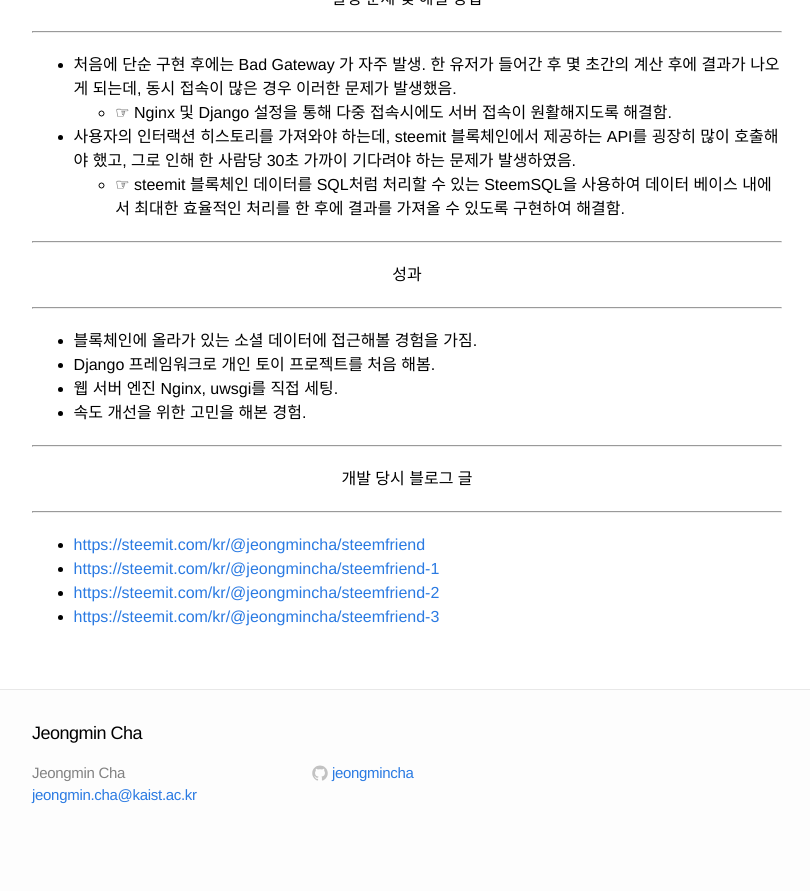
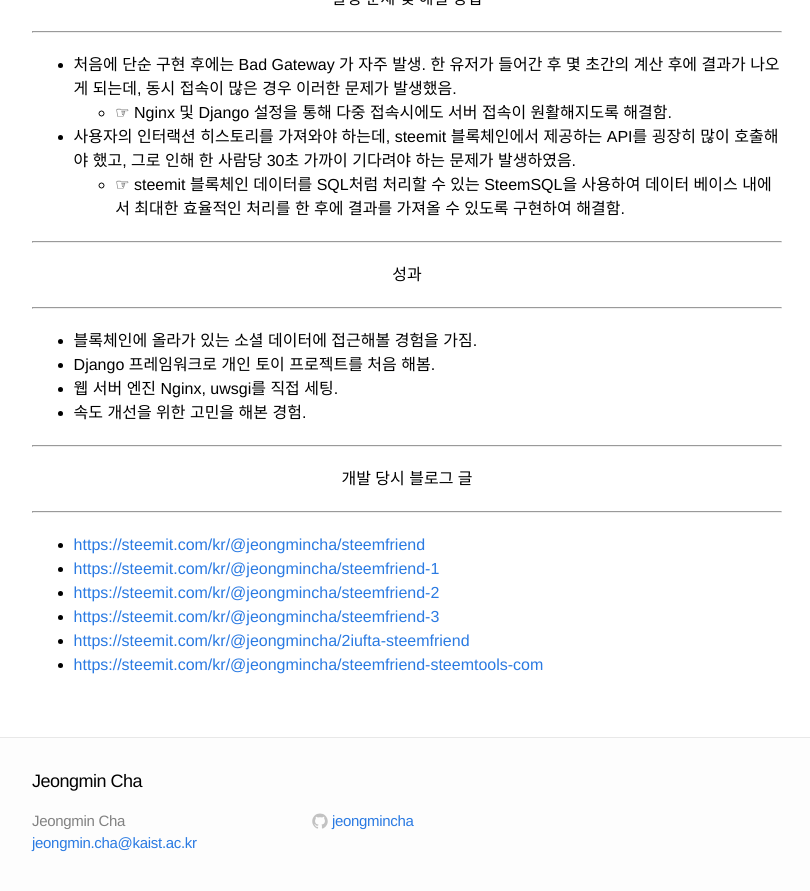
Before and after one commit to JeongMinCha/jeongmincha.github.com, a Jekyll site: the page built from _posts/2017-07-01-steemfriend.md, in a window 1280 px wide and 900 px high, scrolled down 1261 px. Shown: the top 891 px of the window, without its empty margins (208-1018 px from the left). Built offline with Jekyll 4.4.1, drawn with Linux system fonts in a browser that asks for light colours; before the commit the page ends 2113 px from its top, so only the background shows below that.

Commit message:
Add more  blog posts

```diff
--- a/_posts/2017-07-01-steemfriend.md
+++ b/_posts/2017-07-01-steemfriend.md
@@ -41,3 +41,5 @@
 - <https://steemit.com/kr/@jeongmincha/steemfriend-1>
 - <https://steemit.com/kr/@jeongmincha/steemfriend-2>
 - <https://steemit.com/kr/@jeongmincha/steemfriend-3>
+- <https://steemit.com/kr/@jeongmincha/2iufta-steemfriend>
+- <https://steemit.com/kr/@jeongmincha/steemfriend-steemtools-com>
```
